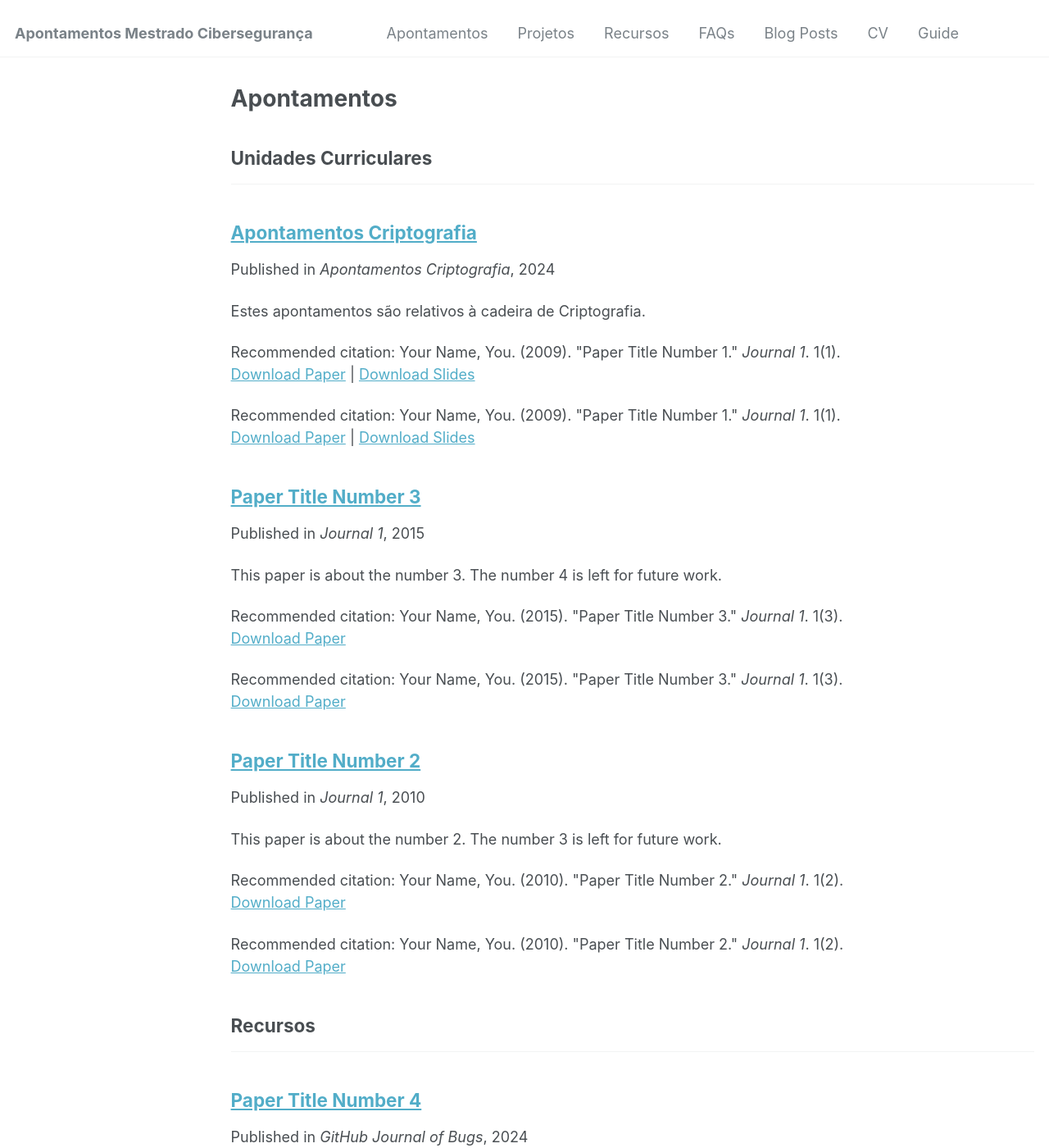
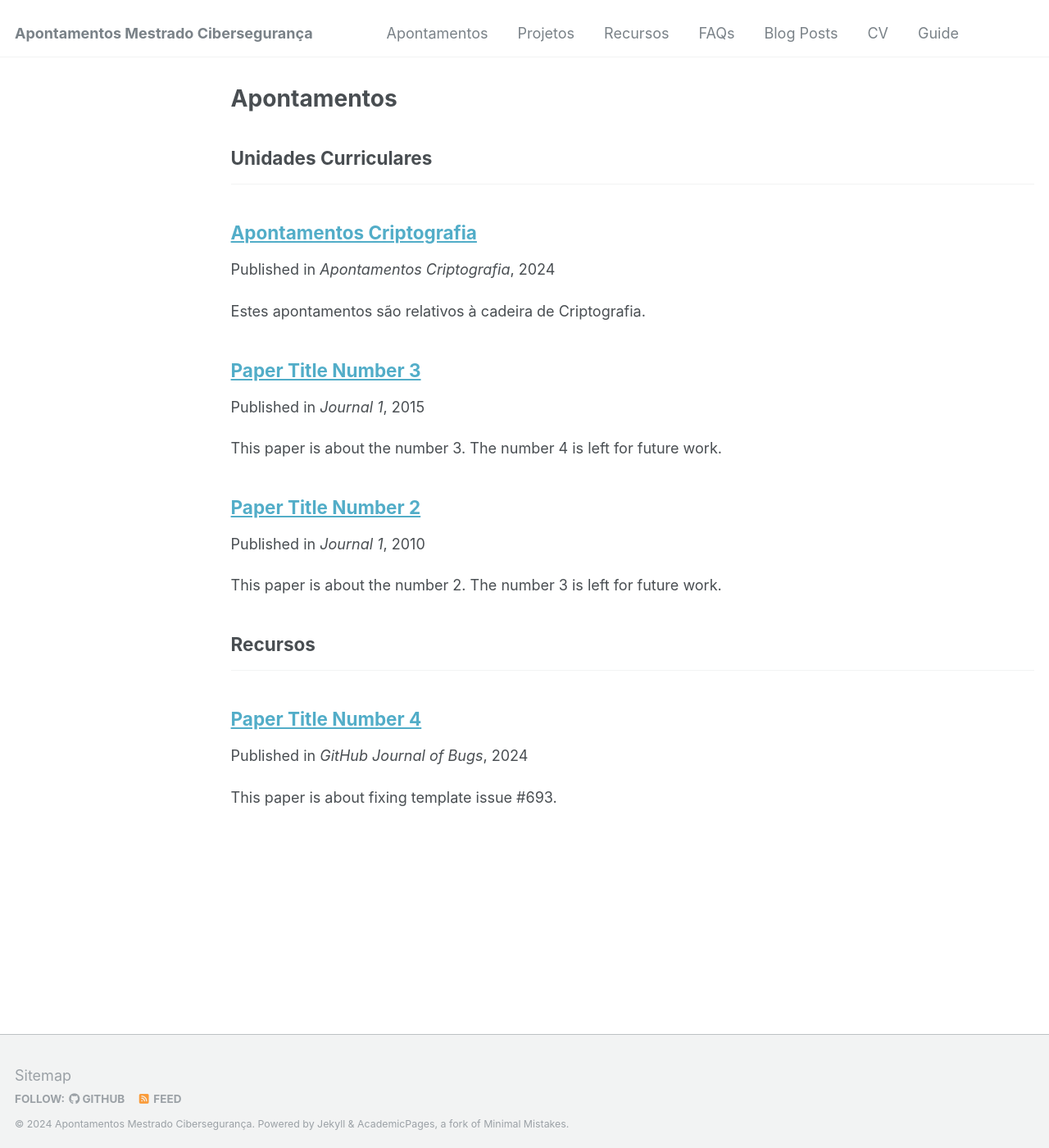
Before and after one commit to V1dal9/mcs_github.io, a Jekyll site: the page built from _pages/publications.html, in a window 1280 px wide and 1400 px high. Shown: the whole window at 82% size. Built offline with Jekyll 4.4.1, drawn with Linux system fonts in a browser that asks for light colours; some of the changed text lies outside the part shown.

Commit message:
Removido a citação.

```diff
--- a/_includes/archive-single.html
+++ b/_includes/archive-single.html
@@ -52,22 +52,5 @@
     <p class="archive__item-excerpt" itemprop="description"><p>{{ post.excerpt | markdownify | remove: '<p>' | remove: '</p>' }}<strong><a href="{{ base_path }}{{ post.url }}" rel="permalink"> Read more</a></strong></p></p>
     {% endif %}
 
-    {% if post.citation and post.paperurl2 and post.slidesurl %}
-      <p>Recommended citation: {{ post.citation }}<br /><a href="{{ post.paperurl }}">Download Paper</a> | <a href="{{ post.slidesurl }}">Download Slides</a></p>
-      <p>Recommended citation: {{ post.citation }}<br /><a href="{{ post.paperurl2 }}">Download Paper</a> | <a href="{{ post.slidesurl }}">Download Slides</a></p>
-    {% elsif post.citation and post.paperurl %}
-      <p>Recommended citation: {{ post.citation }}<br /><a href="{{ post.paperurl }}">Download Paper</a></p>
-      <p>Recommended citation: {{ post.citation }}<br /><a href="{{ post.paperurl2 }}">Download Paper</a></p>
-    {% elsif post.citation and post.slidesurl %}
-      <p>Recommended citation: {{ post.citation }}<br /><a href="{{ post.slidesurl }}">Download Slides</a></p>
-    {% elsif post.citation %}
-      <p>Recommended citation: {{ post.citation }}</p>
-    {% elsif post.paperurl %}
-      <p><a href=" {{ post.paperurl }} ">Introdução à Criptografia</a></p>
-      <p><a href="  {{ post.paperurl2 }} ">Introdução à criptografia 2</a></p>
-    {% elsif post.slidesurl %}
-      <p>Download <a href="{{ post.slidesurl }}">Download Slides</a></p></p>
-    {% endif %}
-
   </article>
 </div>
```
